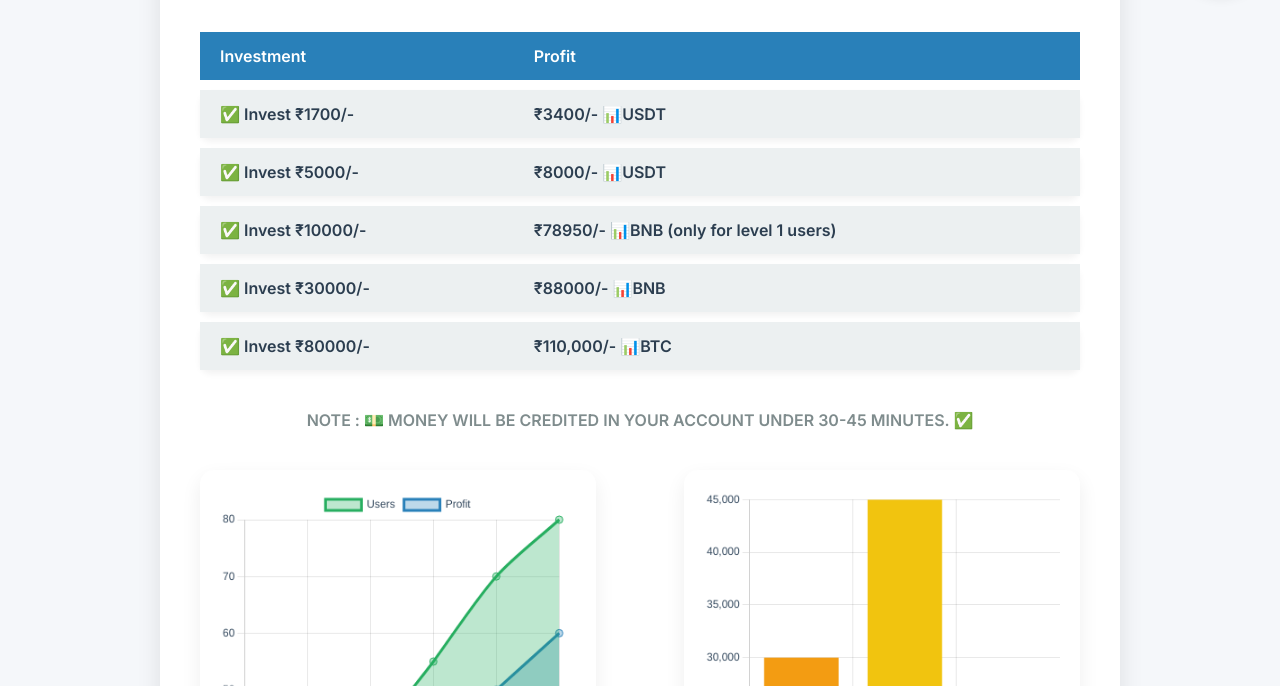
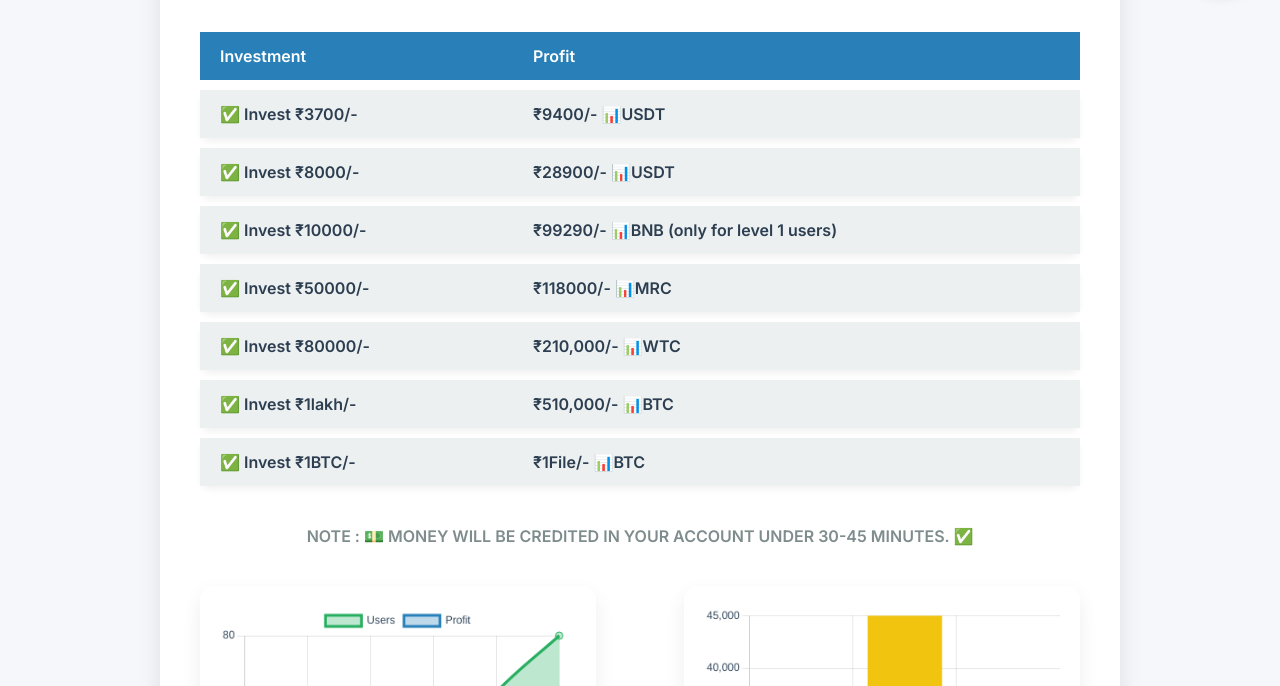
Before and after one commit to nepjob/Esewa, a plain HTML site: page Dashboard.html in a window 1280 px wide. Shown: the part 790-1476 px from the top of the page. Drawn offline with nearby package versions, Linux system fonts and the light colour scheme.

Commit message:
Update Dashboard.html

```diff
--- a/Dashboard.html
+++ b/Dashboard.html
@@ -345,11 +345,13 @@
         <tr><th>Investment</th><th>Profit</th></tr>
       </thead>
       <tbody>
-        <tr><td>✅ Invest ₹1700/-</td><td>₹3400/- 📊USDT</td></tr>
-        <tr><td>✅ Invest ₹5000/-</td><td>₹8000/- 📊USDT</td></tr>
-        <tr><td>✅ Invest ₹10000/-</td><td>₹78950/- 📊BNB (only for level 1 users)</td></tr>
-        <tr><td>✅ Invest ₹30000/-</td><td>₹88000/- 📊BNB</td></tr>
-        <tr><td>✅ Invest ₹80000/-</td><td>₹110,000/- 📊BTC</td></tr>
+        <tr><td>✅ Invest ₹3700/-</td><td>₹9400/- 📊USDT</td></tr>
+        <tr><td>✅ Invest ₹8000/-</td><td>₹28900/- 📊USDT</td></tr>
+        <tr><td>✅ Invest ₹10000/-</td><td>₹99290/- 📊BNB (only for level 1 users)</td></tr>
+        <tr><td>✅ Invest ₹50000/-</td><td>₹118000/- 📊MRC</td></tr>
+        <tr><td>✅ Invest ₹80000/-</td><td>₹210,000/- 📊WTC</td></tr>
+        <tr><td>✅ Invest ₹1lakh/-</td><td>₹510,000/- 📊BTC</td></tr>
+        <tr><td>✅ Invest ₹1BTC/-</td><td>₹1File/- 📊BTC</td></tr>
       </tbody>
     </table>
 
```
